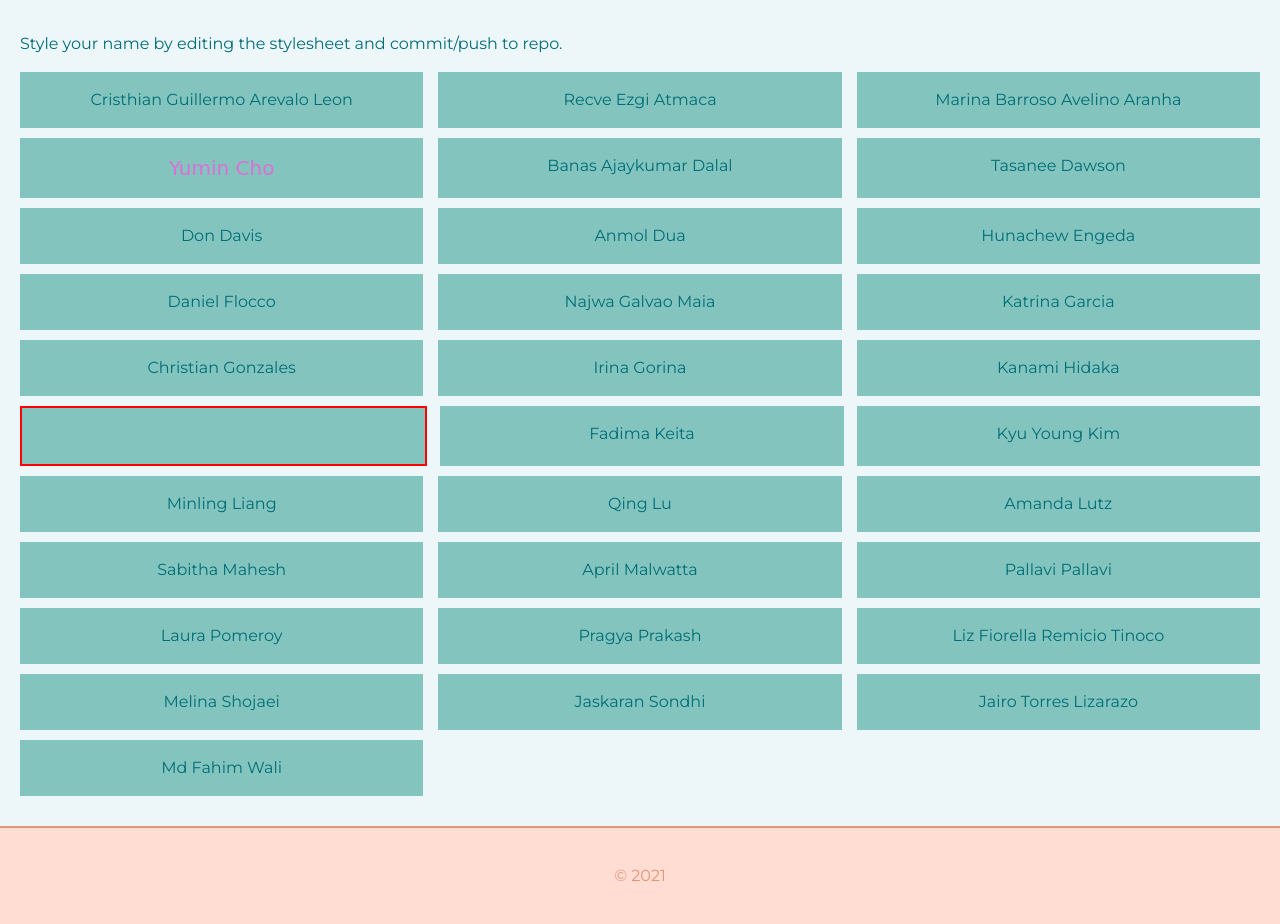
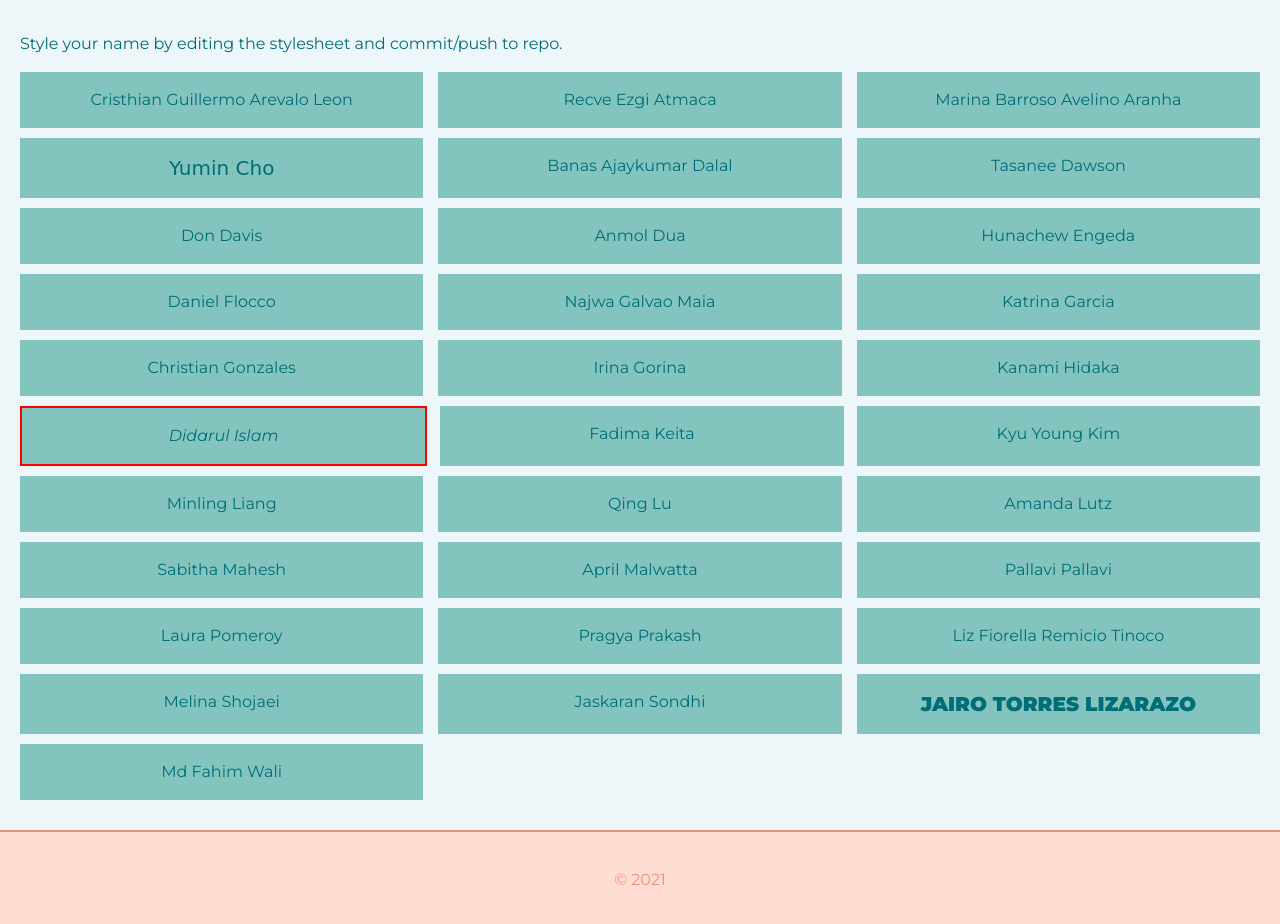
Before and after one commit to sabithamahesh/inm320-git-assignment, a website: page public/index.html in a window 1280 px wide. Shown: the part 88-1012 px from the top of the page. Drawn offline with nearby package versions, Linux system fonts and the light colour scheme; a web font is replaced by a local one.

Commit message:
Update style.css
This is my contribution

```diff
--- a/public/assets/css/style.css
+++ b/public/assets/css/style.css
@@ -1,7 +1,7 @@
 body {
   background: #ffddd2;
   color: #006d77;
-    font-family: 'Montserrat', sans-serif;
+  font-family: "Montserrat", sans-serif;
 }
 
 header {
@@ -28,165 +28,115 @@ main div {
   text-align: center;
 }
 
-
-
 #cgarevalo-leon {
-
 }
 
-
-#ratmaca{
-
+#ratmaca {
 }
 
-
 #mbarroso-avelino-ara {
-
 }
 
-
 #ycho54 {
+<<<<<<< Updated upstream
     color: orchid;
     font-size: 20px;
     font-family: 'Reggae One', cursive;
     font-weight: 400;
+=======
+>>>>>>> Stashed changes
 }
 
-
 #badalal {
-
 }
 
-
 #tdawson5 {
-
 }
 
-
-#ddavis21{
-
+#ddavis21 {
 }
 
-
 #adua5 {
-
 }
 
-
 #hengeda {
-
 }
 
-
 #dflocco {
-
 }
 
-
 #ngalvao-maia {
-
 }
 
-
 #kgarcia15 {
-
 }
 
-
 #cgonzales5 {
-
 }
 
-
 #igorina2 {
-
 }
 
-
 #khidaka {
-
 }
 
-
 #dislam4 {
+<<<<<<< Updated upstream
     color: #83c5be;
     font-style: italic;
     border: 2px solid red;
+=======
+>>>>>>> Stashed changes
 }
 
-
 #fkeita {
-
 }
 
-
 #kykim13 {
-
 }
 
-
 #mliang16 {
-
 }
 
-
 #qlu30 {
-
 }
 
-
 #amanda.lutz {
-
 }
 
-
 #smahesh1 {
-
 }
 
-
 #amalwatta {
-
 }
 
-
 #pbhatt24 {
-
 }
 
-
 #lpomeroy2 {
-
 }
 
-
 #pprakash5 {
-
 }
 
-
 #lfremicio-tinoco {
-
 }
 
-
 #msshojaei-zadeh {
-
 }
 
-
 #jsondhi2 {
-
 }
 
-
 #jtorres-lizarazo {
-
+  font-size: 20px;
+  font-family: "Montserrat", sans-serif;
+  text-transform: uppercase;
+  font-weight: 900;
+  color: #006d77;
 }
 
-
 #mfwali {
-
 }
 
 footer {
@@ -197,17 +147,16 @@ footer {
   border-top: 2px solid #e29578;
 }
 
-
 @media (min-width: 650px) {
   main {
     display: flex;
-        justify-content : space-between;
+    justify-content: space-between;
     flex-wrap: wrap;
   }
   main p {
     width: 100%;
   }
   main div {
-        width: calc( 33.3333% - 50px );
+    width: calc(33.3333% - 50px);
   }
 }
```
Lines whose indentation alone changed are shown as unchanged.
